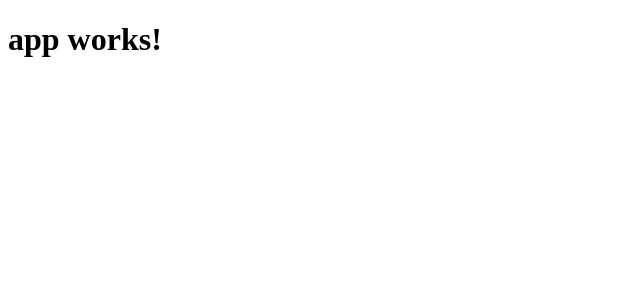
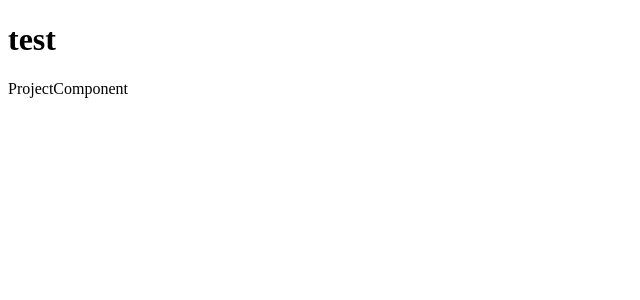
Before and after one commit to jpantunes/Ethdev-RPS, an Angular app: page /project in a window 1280 px wide. Shown: the top 300 px of the page, without its empty margins (0-640 px from the left). Built offline with nearby package versions, Linux system fonts and the light colour scheme.

Commit message:
add basic routing

```diff
--- a/src/app/app.component.html
+++ b/src/app/app.component.html
@@ -1,3 +1,5 @@
 <h1>
-  {{title}}
+  test
 </h1>
+
+<router-outlet></router-outlet>
--- a/src/app/app.component.ts
+++ b/src/app/app.component.ts
@@ -6,5 +6,4 @@ import { Component } from '@angular/core';
   styleUrls: ['./app.component.css']
 })
 export class AppComponent {
-  title = 'app works!';
 }
--- /dev/null
+++ b/src/app/app.routing.ts
@@ -0,0 +1,22 @@
+import { NgModule } from '@angular/core';
+import { RouterModule, Routes } from '@angular/router';
+
+import {PlayComponent} from './play/play.component'
+import {ProjectComponent} from './project/project.component'
+
+const appRoutes: Routes = [
+  { path: '', pathMatch: "full", redirectTo: 'project'},
+  { path: 'play', component: PlayComponent  },
+  { path: 'project', component: ProjectComponent },
+];
+
+@NgModule({
+  imports: [
+    RouterModule.forRoot(appRoutes, { enableTracing: false })
+  ],
+  exports: [
+    RouterModule
+  ]
+})
+
+export class AppRouting {}
--- /dev/null
+++ b/src/app/play/play.component.ts
@@ -0,0 +1,9 @@
+import { Component } from '@angular/core';
+
+@Component({
+  template: `
+    <p>PlayComponent</p>
+  `,
+})
+export class PlayComponent {
+}
--- /dev/null
+++ b/src/app/project/project.component.ts
@@ -0,0 +1,9 @@
+import { Component } from '@angular/core';
+
+@Component({
+  template: `
+    <p>ProjectComponent</p>
+  `,
+})
+export class ProjectComponent {
+}
```
Also changed, not shown: src/app/app.module.ts (+9 -2 lines).
